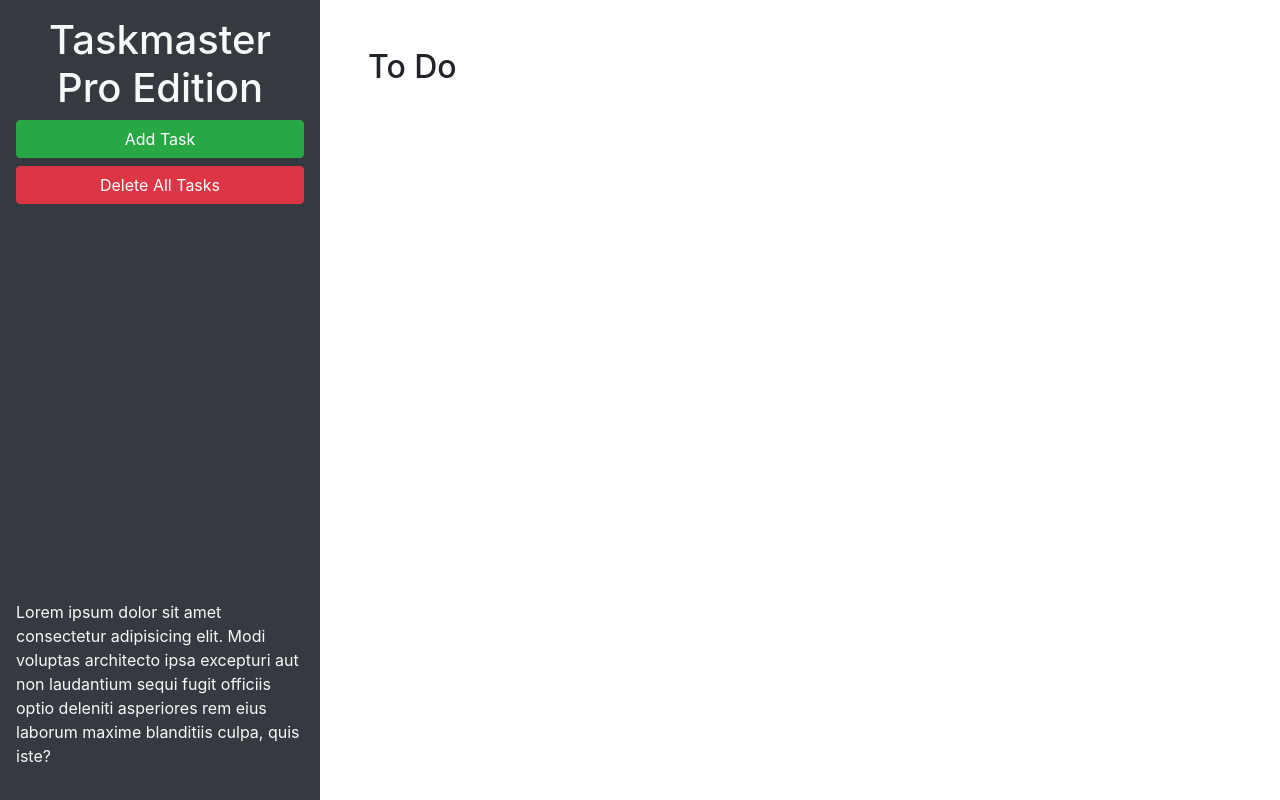
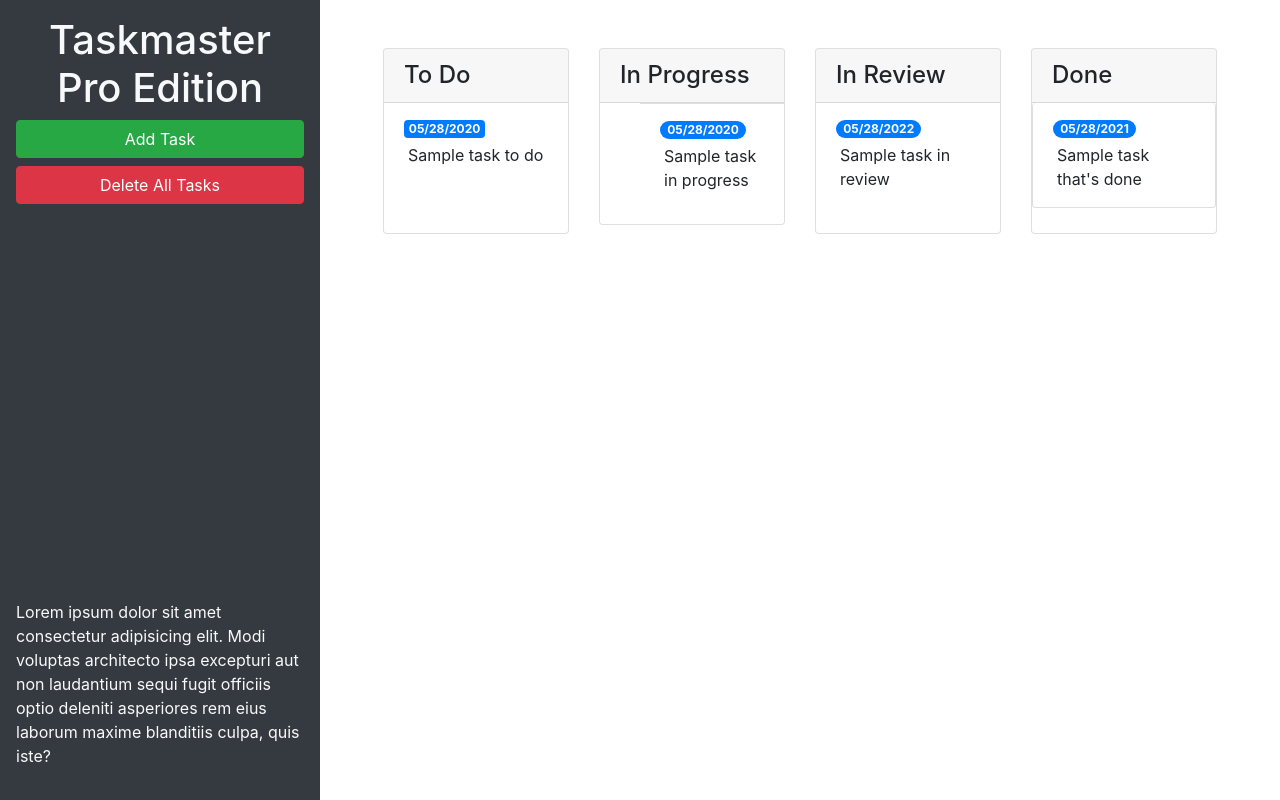
Before and after one commit to Z4R4N05/taskmaster-pro, a plain HTML site: page index.html in a window 1280 px wide. Drawn offline with nearby package versions, Linux system fonts and the light colour scheme.

Commit message:
add bootstrap components

```diff
--- a/index.html
+++ b/index.html
@@ -24,10 +24,59 @@
       </p>
     </header>
     <main class="col-12 col-lg-9">
-      <div class="m-5">
-        <h2>To Do</h2>
-        <ul id="list-toDo" class="list-group"> </ul>
-      </div>
+      <div class="m-5 row justify-content-around">
+        <!-- todo start -->
+        <div class="col-12 col-md-6 col-xl-3 mb-3">
+          <div class="card">
+            <h4 class="card-header">To Do</h4>
+            <ul id="list-toDo" class="list-group list-group-flush">
+              <li class="list-group-item">
+                <span class="badge badge-primary bade-pill">05/28/2020</span>
+                <p class="m-1">Sample task to do</p>
+              </li>
+            </ul>
+          </div>
+        </div>
+        <!-- todo end -->
+        <!-- in progress start -->
+        <div class="col-12 col-md-6 col-xl-3 mb-3">
+          <div class="card">
+            <h4 class="card-header">In Progress</h4>
+            <ul id="list-inProgress" class="list-group-flush">
+              <li class="list-group-item">
+                <span class="badge badge-primary badge-pill">05/28/2020</span>
+                <p class="m-1">Sample task in progress</p>
+              </li>
+            </ul>
+          </div>
+        </div>
+        <!-- in progress end -->
+        <!-- in review start -->
+        <div class="col-12 col-md-6 col-xl-3 mb-3">
+          <div class="card">
+            <h4 class="card-header">In Review</h4>
+            <ul id="list-inReview" class="list-group list-group-flush">
+              <li class="list-group-item">
+                <span class="badge badge-primary badge-pill">05/28/2022</span>
+                <p class="m-1">Sample task in review</p>
+              </li>
+            </ul>
+          </div>
+        </div>
+        <!-- in review end -->
+        <!-- done start -->
+        <div class="col-12 col-md-6 col-xl-3 mb-3">
+          <div class="card">
+            <h4 class="card-header">Done</h4>
+            <ul id="list-done" class="list-group list-group-fluh">
+              <li class="list-group-item">
+                <span class="badge badge-primary badge-pill">05/28/2021</span>
+                <p class="m-1">Sample task that's done</p>
+              </li>
+            </ul>
+          </div>
+        </div>
+        <!-- done end -->
     </main>
   </div>
 
@@ -46,11 +95,11 @@
           <form>
             <div class="form-group">
               <label for="modalTaskDescription">Task description</label>
-              <textarea id="modalTaskDescription" rows="3"></textarea>
+              <textarea id="modalTaskDescription" rows="3" class="form-control"></textarea>
             </div>
             <div class="form-group">
               <label for="modalDueDate">Due date</label>
-              <input type="text" id="modalDueDate" placeholder="mm/dd/yyyy" autocomplete="off" />
+              <input type="text" class="form-control" id="modalDueDate" placeholder="mm/dd/yyyy" autocomplete="off" />
             </div>
           </form>
         </div>
```
